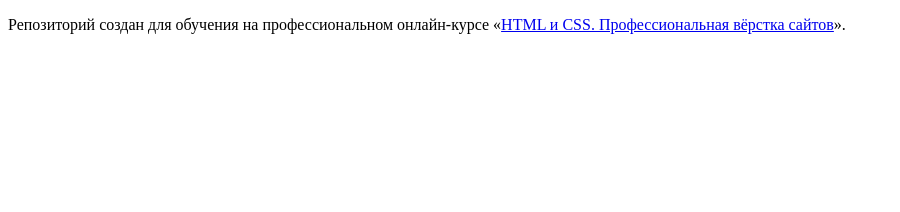
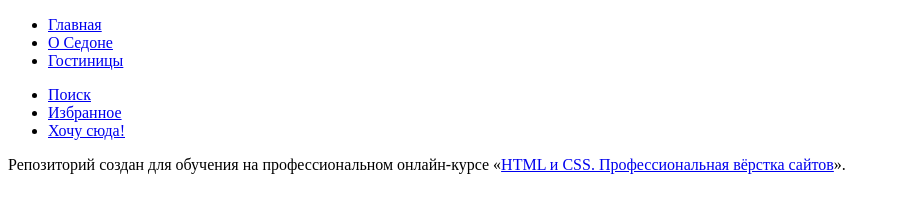
Before and after one commit to htmlacademy-htmlcss/2290813-sedona-36, a plain HTML site: page index.html in a window 1280 px wide. Shown: the whole page, without its empty margins (0-900 px from the left). Drawn offline with Linux system fonts and the light colour scheme.

Commit message:
Начинате размечать Header

```diff
--- a/index.html
+++ b/index.html
@@ -5,6 +5,36 @@
     <title>HTML Academy: Седона</title>
   </head>
   <body>
+    <header class="page-header">
+    <nav class="navigation">
+     <ul class="navigation-list">
+      <li class="navigation-item">
+       <a class="navigation-link" href="index.html">Главная</a>
+      </li>
+      <li class="navigation-item">
+      <a class="navigation-link" href="#">О Cедоне</a>
+      </li>
+      <li class="navigation-item">
+        <a class="navigation-link" href="#">Гостиницы</a>
+      </li>
+    </ul>
+    <ul class="navigation-list navigation-user">
+      <li class="navigation-user">
+       <a class="navigation-link" href="#">Поиск</a>
+       <span class="visually-hidden">
+       </span>
+      </li>
+      <li class="navigation-user">
+      <a class="navigation-link" href="#">Избранное</a>
+      <span class="visually-hidden">
+      </span>
+      </li>
+      <li class="navigation-user">
+        <a class="navigation-link" href="#">Хочу сюда!</a>
+      </li>
+    </ul>
+    </nav>
+    </header>
 
     <p>Репозиторий создан для обучения на профессиональном онлайн‑курсе «<a href="https://htmlacademy.ru/intensive/htmlcss">HTML и CSS. Профессиональная вёрстка сайтов</a>».</p>
 
```
